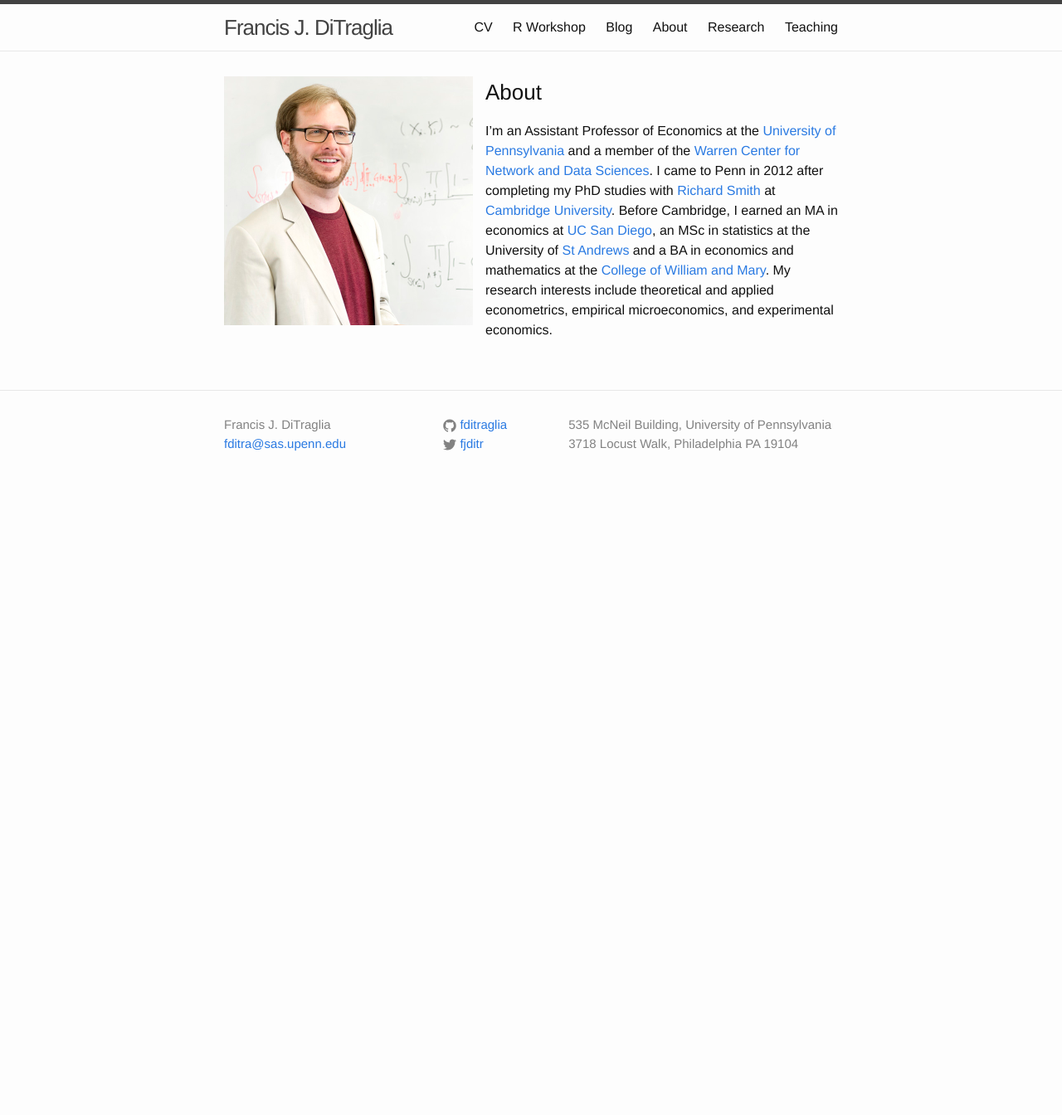
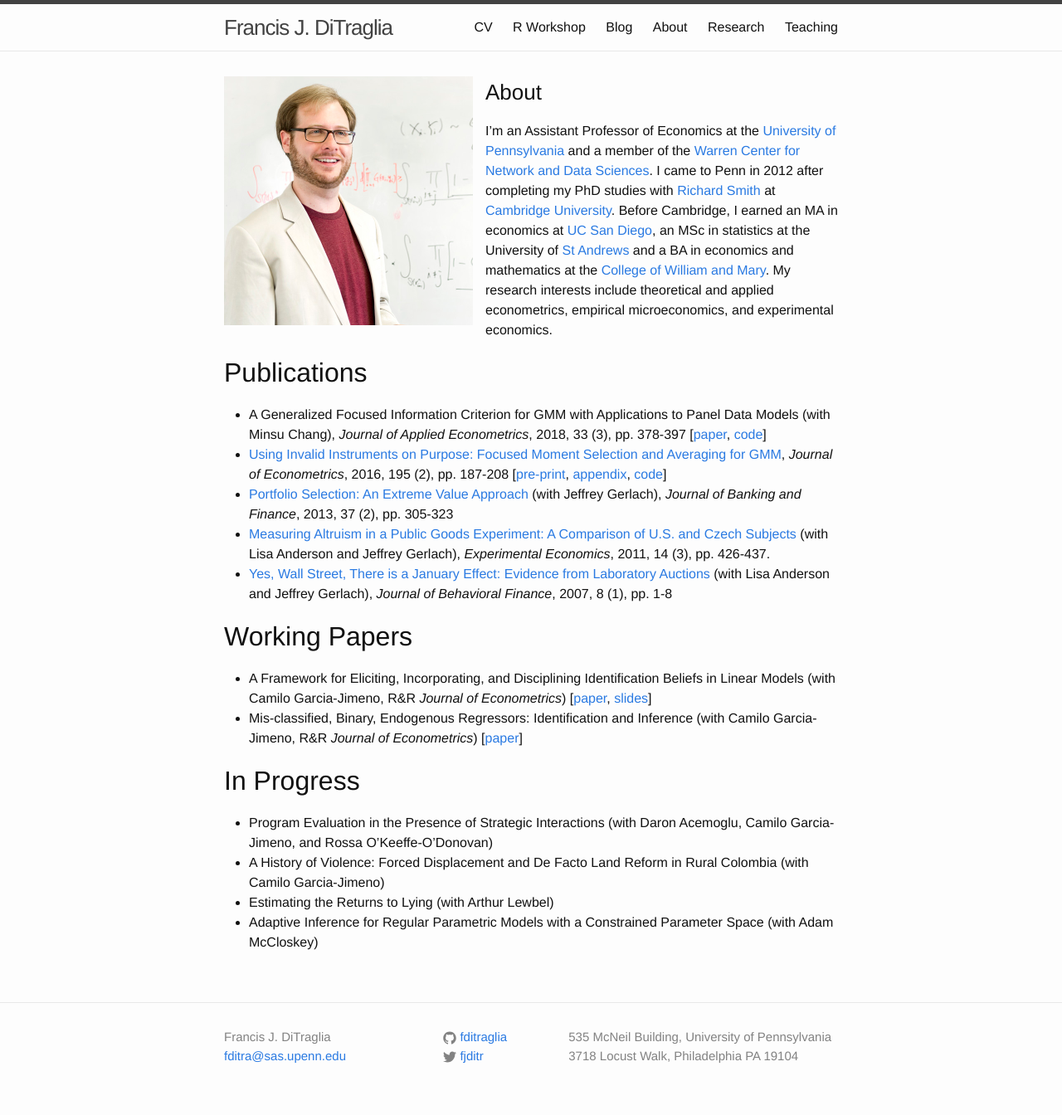
Before and after one commit to fditraglia/fditraglia.github.io, a Jekyll site: the page built from index.md, in a window 1280 px wide. Shown: the whole page at 83% size. Built offline with Jekyll 4.4.1, drawn with Linux system fonts in a browser that asks for light colours; our own code applies the rules of GitHub Pages for plain Markdown files; before the commit the page ends 900 px from its top, so only the background shows below that.

Commit message:
move research to index

```diff
--- a/index.md
+++ b/index.md
@@ -6,3 +6,22 @@ I'm an Assistant Professor of Economics at the [University of Pennsylvania](http
 I came to Penn in 2012 after completing my PhD studies with [Richard Smith](http://www.econ.cam.ac.uk/people/crsid.html?crsid=rjs27&group=faculty) at [Cambridge University](http://www.cam.ac.uk).
 Before Cambridge, I earned an MA in economics at [UC San Diego](http://www.ucsd.edu), an MSc in statistics at the University of [St Andrews](http://www.st-andrews.ac.uk) and a BA in economics and mathematics at the [College of William and Mary](http://www.wm.edu).
 My research interests include theoretical and applied econometrics, empirical microeconomics, and experimental economics.
+
+## Publications
+
+- A Generalized Focused Information Criterion for GMM with Applications to Panel Data Models (with Minsu Chang), *Journal of Applied Econometrics*, 2018, 33 (3), pp. 378-397 [[paper](http://ditraglia.com/pdf/GFIC_paper.pdf), [code](https://github.com/fditraglia/gfic)]
+- [Using Invalid Instruments on Purpose: Focused Moment Selection and Averaging for GMM](http://authors.elsevier.com/a/1Tlbb15DjhrYdE), *Journal of Econometrics*, 2016, 195 (2), pp. 187-208 [[pre-print](http://ditraglia.com/pdf/FMSC.pdf), [appendix](http://ditraglia.com/pdf/FMSC_appendix.pdf), [code](https://github.com/fditraglia/fmsc)]
+- [Portfolio Selection: An Extreme Value Approach]({{ site.base }}/pdf/EV_paper.pdf) (with Jeffrey Gerlach), *Journal of Banking and Finance*, 2013, 37 (2), pp. 305-323
+- [Measuring Altruism in a Public Goods Experiment: A Comparison of U.S. and Czech Subjects](http://link.springer.com/article/10.1007%2Fs10683-011-9274-8) (with Lisa Anderson and Jeffrey Gerlach), *Experimental Economics*, 2011, 14 (3), pp. 426-437.
+- [Yes, Wall Street, There is a January Effect: Evidence from Laboratory Auctions](http://www.tandfonline.com/doi/abs/10.1080/15427560709337012) (with Lisa Anderson and Jeffrey Gerlach), *Journal of Behavioral Finance*, 2007, 8 (1), pp. 1-8
+
+## Working Papers
+
+- A Framework for Eliciting, Incorporating, and Disciplining Identification Beliefs in Linear Models (with Camilo Garcia-Jimeno, R&R *Journal of Econometrics*) [[paper](http://ditraglia.com/pdf/DiTraglia_Garcia-Jimeno_2017.pdf), [slides](http://ditraglia.com/pdf/sick_instruments_slides.pdf)]
+- Mis-classified, Binary, Endogenous Regressors: Identification and Inference (with Camilo Garcia-Jimeno, R&R *Journal of Econometrics*) [[paper](http://ditraglia.com//pdf/DiTraglia_Garcia-Jimeno_2017b.pdf)]
+
+## In Progress
+- Program Evaluation in the Presence of Strategic Interactions (with Daron Acemoglu, Camilo Garcia-Jimeno, and Rossa O'Keeffe-O'Donovan)
+- A History of Violence: Forced Displacement and De Facto Land Reform in Rural Colombia (with Camilo Garcia-Jimeno)
+- Estimating the Returns to Lying (with Arthur Lewbel)
+- Adaptive Inference for Regular Parametric Models with a Constrained Parameter Space (with Adam McCloskey)
```
